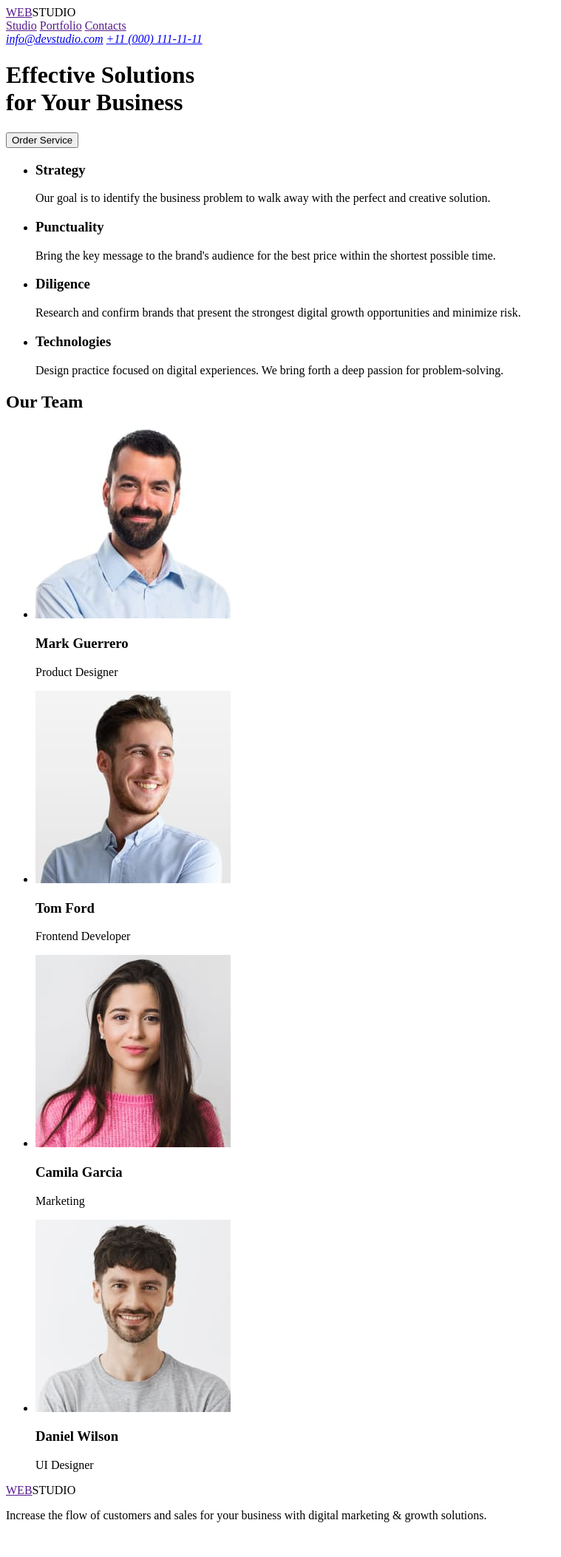
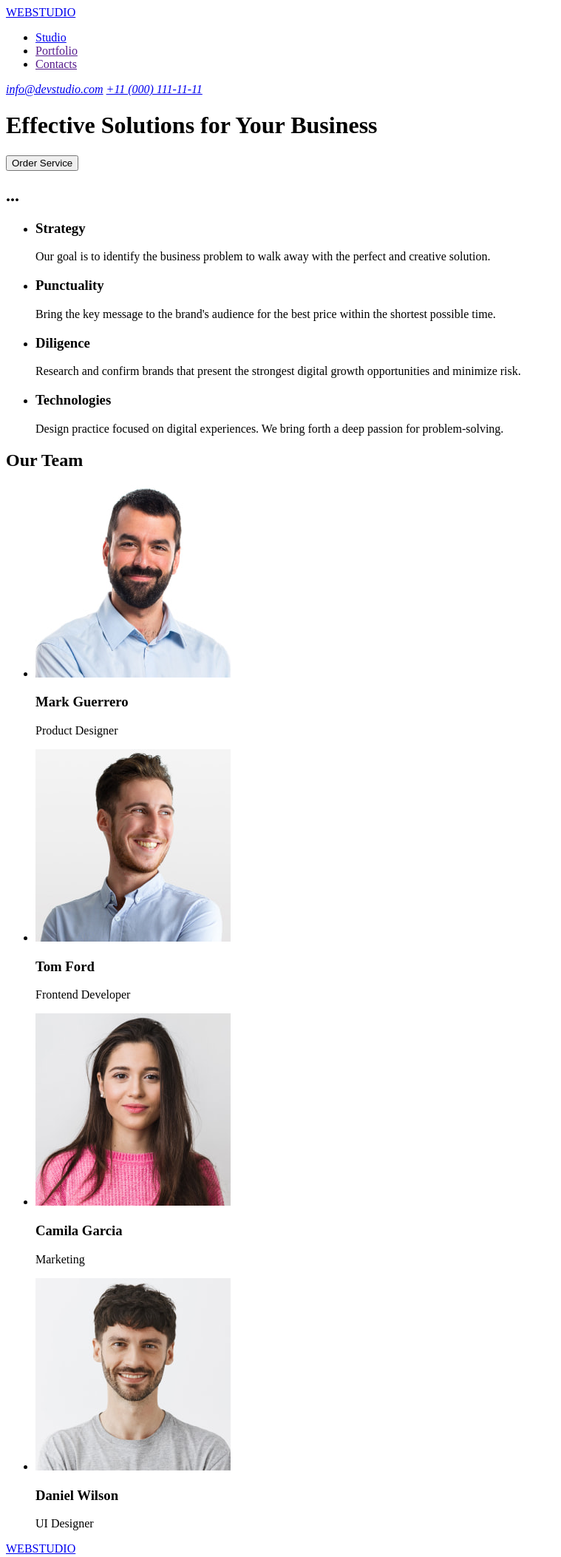
Before and after one commit to ChNokia/goit-markup-hw-01, a plain HTML site: page index.html in a window 1280 px wide. Shown: the top 2105 px of the page at 74% size, without its empty margins (0-759 px from the left). Before the commit the page ends 2074 px from the top, so only its background shows below. Drawn offline with Linux system fonts and the light colour scheme.

Commit message:
change images and index.html

```diff
--- a/index.html
+++ b/index.html
@@ -3,18 +3,19 @@
   <head>
     <meta charset="UTF-8" />
     <meta name="viewport" content="width=device-width, initial-scale=1.0" />
-    <title>Document</title>
+    <title>Web Studio</title>
   </head>
+
   <body>
     <header>
-      <a href="">WEB</a>STUDIO
-
+      <a href="./index.html">WEBSTUDIO</a>
       <nav>
-        <a href="">Studio</a>
-        <a href="">Portfolio</a>
-        <a href="">Contacts</a>
+        <ul>
+          <li><a href="./index.html">Studio</a></li>
+          <li><a href="">Portfolio</a></li>
+          <li><a href="">Contacts</a></li>
+        </ul>
       </nav>
-
       <address>
         <a href="mailto:info@devstudio.com">info@devstudio.com</a>
         <a href="tel:+110001111111">+11 (000) 111-11-11</a>
@@ -22,13 +23,11 @@
     </header>
 
     <main>
-      <h1>
-        Effective Solutions <br />
-        for Your Business
-      </h1>
+      <h1>Effective Solutions for Your Business</h1>
       <button type="button">Order Service</button>
 
       <section>
+        <h2>...</h2>
         <ul>
           <li>
             <h3>Strategy</h3>
@@ -63,36 +62,42 @@
 
       <section>
         <h2>Our Team</h2>
-
         <ul>
           <li>
             <img
-              src="./images/mark_guerrero.jpg"
+              src="./images/mark.jpg"
+              alt="Mark Guerrero is a product designer."
               width="264"
-              alt="Mark Guerrero photo"
             />
             <h3>Mark Guerrero</h3>
             <p>Product Designer</p>
           </li>
           <li>
-            <img src="./images/tom_ford.jpg" width="264" alt="Tom Ford photo" />
+            <img
+              src="./images/tom.jpg"
+              alt="Tom Ford is a Frontend Developer."
+              width="264"
+              height="260"
+            />
             <h3>Tom Ford</h3>
             <p>Frontend Developer</p>
           </li>
           <li>
             <img
-              src="./images/camila_garcia.jpg"
+              src="./images/camila.jpg"
+              alt="Camila Garcia works in marketing."
               width="264"
-              alt="Camila Garcia photo"
+              height="260"
             />
             <h3>Camila Garcia</h3>
             <p>Marketing</p>
           </li>
           <li>
             <img
-              src="./images/daniel_wilson.jpg"
+              src="./images/daniel.jpg"
+              alt="Daniel Wilson is a designer."
               width="264"
-              alt="Daniel Wilson photo"
+              height="260"
             />
             <h3>Daniel Wilson</h3>
             <p>UI Designer</p>
@@ -102,7 +107,7 @@
     </main>
 
     <footer>
-      <a href="">WEB</a>STUDIO
+      <a href="./index.html">WEBSTUDIO</a>
       <p>
         Increase the flow of customers and sales for your business with digital
         marketing & growth solutions.
```
Also changed, not shown: images/camila.jpg (added), images/camila_garcia.jpg (deleted), images/daniel.jpg (added), images/daniel_wilson.jpg (deleted), images/mark.jpg (added), images/mark_guerrero.jpg (deleted), images/tom.jpg (added), images/tom_ford.jpg (deleted).
